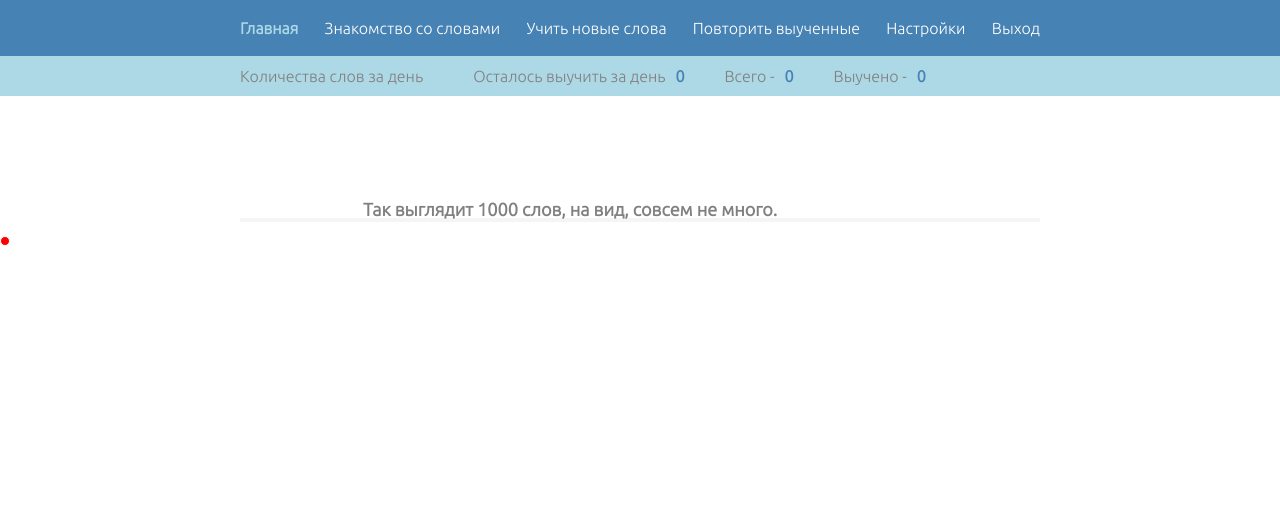
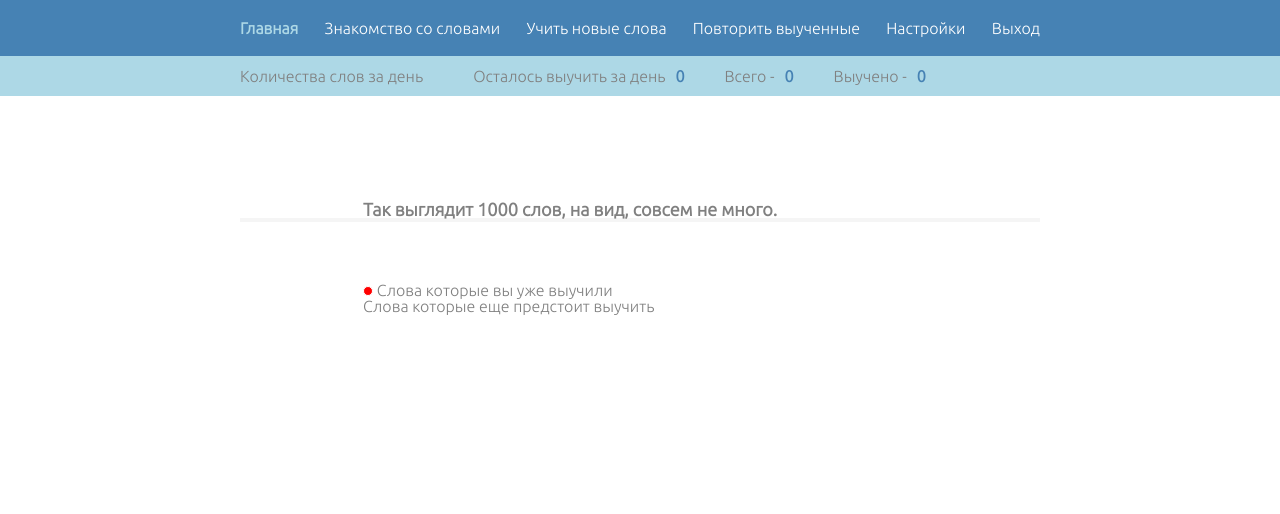
Before and after one commit to grachev21/Words1000, a Django app: page / in a window 1280 px wide. Shown: the top 514 px of the page. Run offline with Django 3.2, Linux system fonts and the light colour scheme; data that the repository does not hold is empty.

Commit message:
circle_info_1_2

```diff
--- a/words/static/words/css/styles.css
+++ b/words/static/words/css/styles.css
@@ -166,6 +166,15 @@ body {
     width: 10px;
 }
 
+.info_list {
+    margin-top: 50px;
+    display: flex;
+    align-items: center;
+    justify-content: center;
+}
+.list_circle_1_2 {
+    width: 554px;
+}
 
 .circle_1 {
     opacity: 100%;
--- a/words/templates/words/home.html
+++ b/words/templates/words/home.html
@@ -21,8 +21,12 @@
     </div>
 
 <div class="info_list">
-    <div class="circle_1"></div>
-    <div class="circle_2"></div>
+    <div class="list_circle_1_2">
+        <div class="circle_1"></div>
+        Слова которые вы уже выучили
+        <div class="circle_2"></div>
+        Слова которые еще предстоит выучить
+    </div>
 </div>
 
 
```
